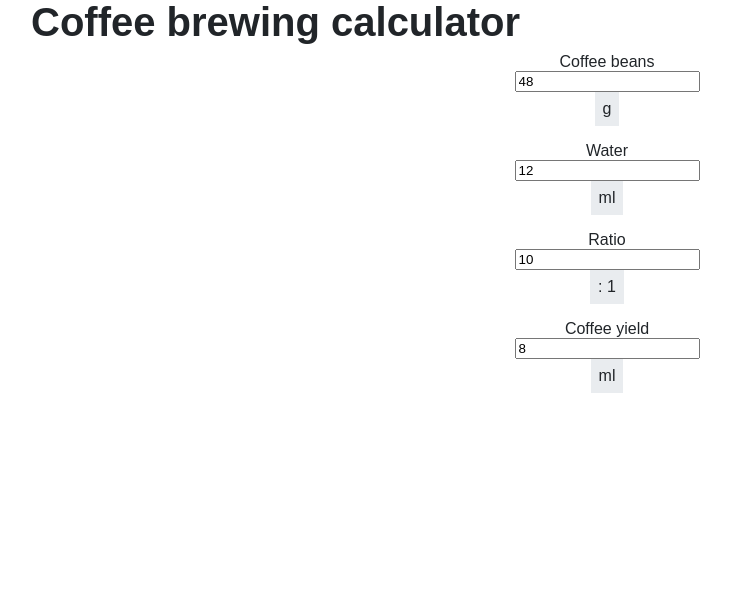
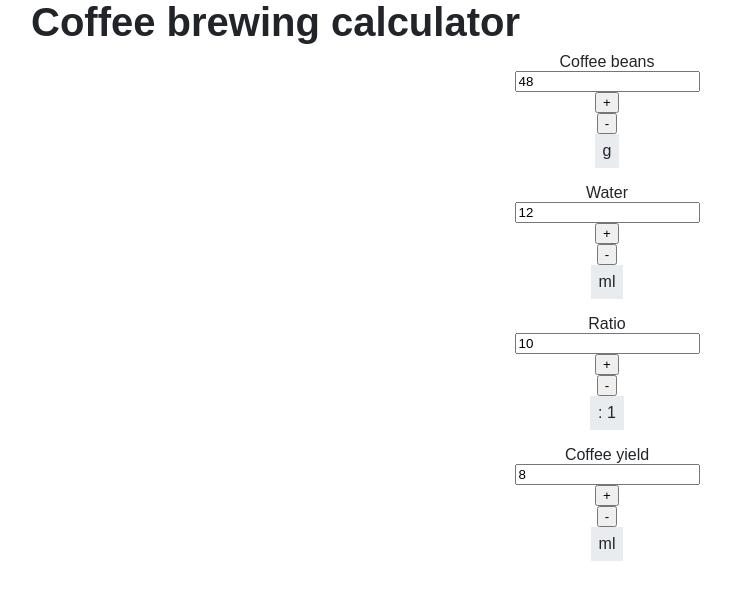
Before and after one commit to kodosa7/coffee-brewing-calculator, a React (Vite) app: page / in a window 1280 px wide. Shown: the top 600 px of the page, without its empty margins (33-764 px from the left). Built offline with nearby package versions, Linux system fonts and the light colour scheme.

Commit message:
Added buttons for incrementing and decrementing number, removed default arrows

```diff
--- a/src/components/InputField.jsx
+++ b/src/components/InputField.jsx
@@ -10,8 +10,15 @@ const InputField = (props) => {
 
     const handleInputValue = e => {
         setInputValue(e.target.value);
+    };
+
+    const handleIncrement = () => {
         setInputFieldValue(prevValue => prevValue + 1)
-    };
+    }
+
+    const handleDecrement = () => {
+        setInputFieldValue(prevValue => prevValue - 1)
+    }
 
     return (
         <div className="inputField">
@@ -21,10 +28,11 @@ const InputField = (props) => {
                 id="name"
                 name="name"
                 required
-                // defaultValue={ inputFieldValue }
                 value={ inputFieldValue }
                 onInput={ handleInputValue }
             />
+            <button onClick={ handleIncrement }>+</button>
+            <button onClick={ handleDecrement }>-</button>
 
             <div className="fieldUnit">
                 { fieldUnit }
--- a/src/index.css
+++ b/src/index.css
@@ -32,3 +32,11 @@ main {
   padding: .5rem;
   background-color: #e9ecef;
 }
+
+input[type=number]::-webkit-inner-spin-button,
+input[type=number]::-webkit-outer-spin-button {
+    -webkit-appearance: none;
+    -moz-appearance: none;
+    appearance: none;
+    margin: 0;
+}
```
